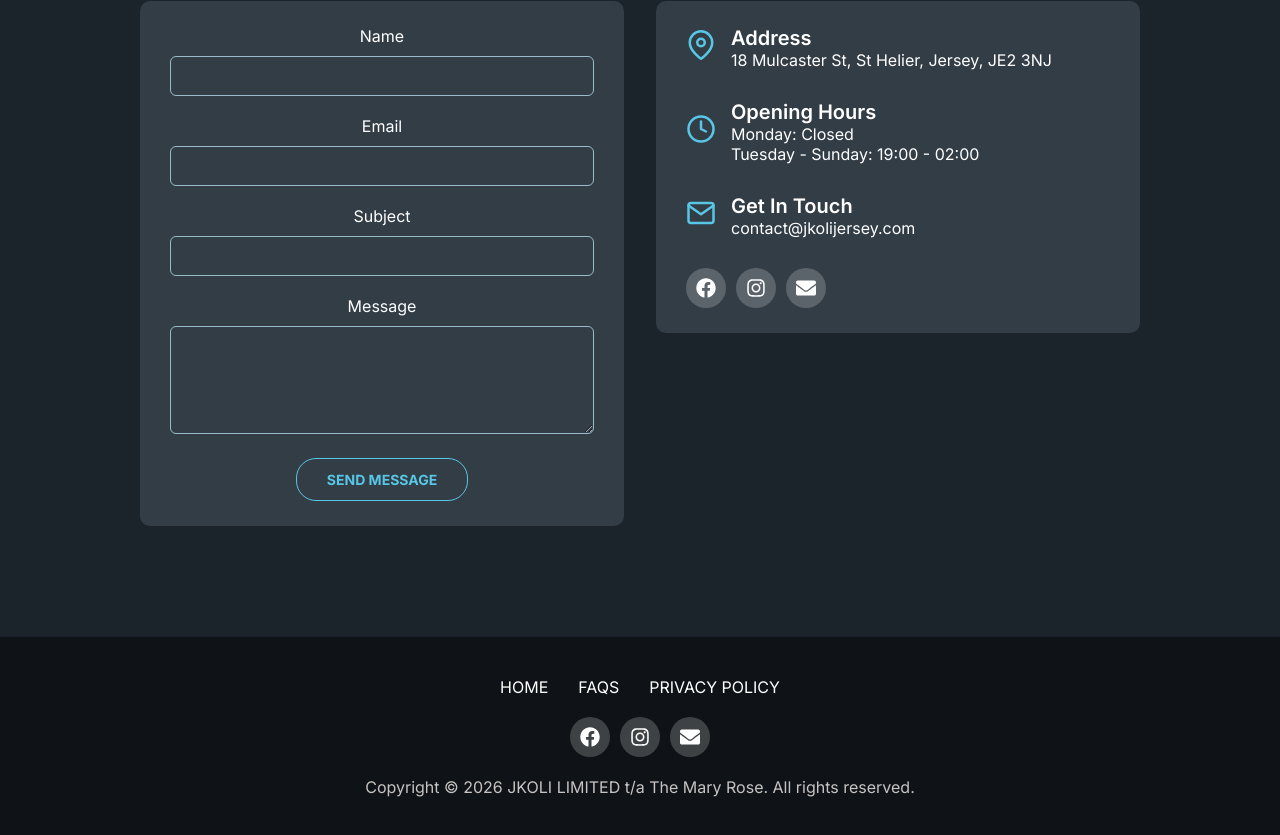
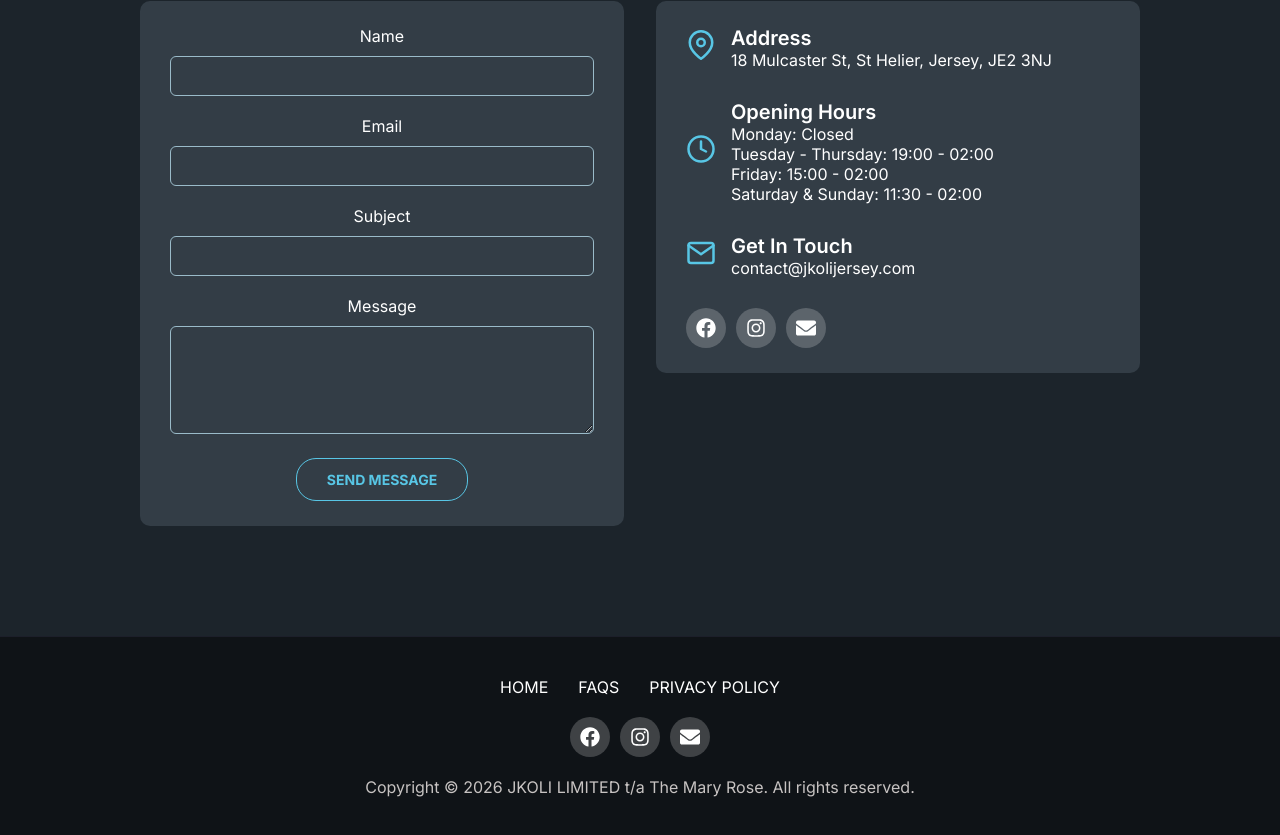
Before and after one commit to stjamesjsy/maryrose-website, a Next.js app: page / in a window 1280 px wide. Shown: the part 1660-2495 px from the top of the page. Built offline with nearby package versions, Linux system fonts and the light colour scheme.

Commit message:
Update opening times

```diff
--- a/src/components/ContactSection/index.tsx
+++ b/src/components/ContactSection/index.tsx
@@ -20,7 +20,9 @@ export default function ContactSection() {
                     </ContactItem>
                     <ContactItem title="Opening Hours" icon={<FiClock color="var(--mary-blue)" />}>
                         Monday: Closed<br/>
-                        Tuesday - Sunday: 19:00 - 02:00
+                        Tuesday - Thursday: 19:00 - 02:00<br/>
+                        Friday: 15:00 - 02:00<br/>
+                        Saturday & Sunday: 11:30 - 02:00
                     </ContactItem>
                     <ContactItem title="Get In Touch" icon={<FiMail color="var(--mary-blue)" />}>
                         <a href={`mailto:${CONTACT_EMAIL}`}>{CONTACT_EMAIL}</a>
```
